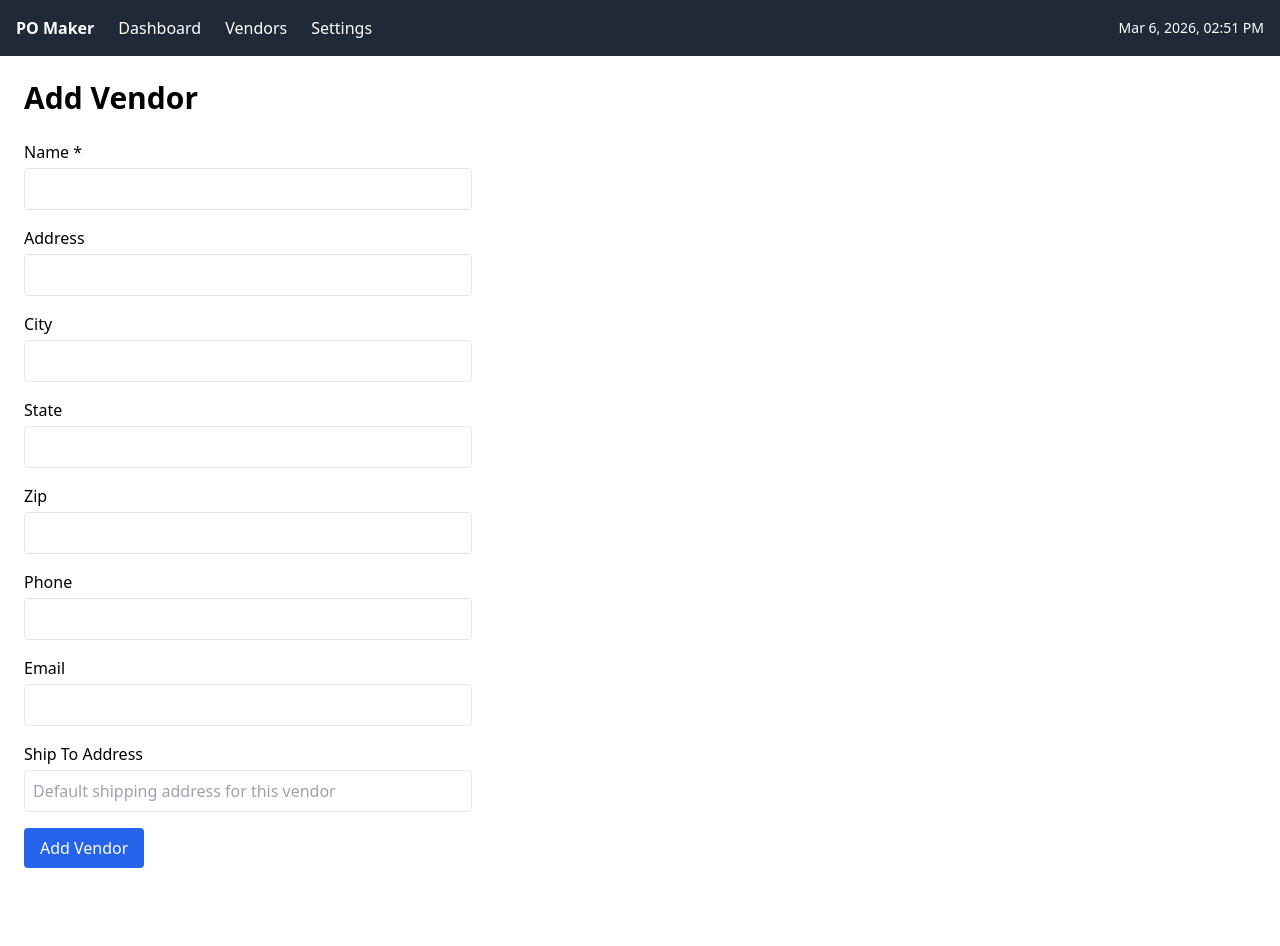
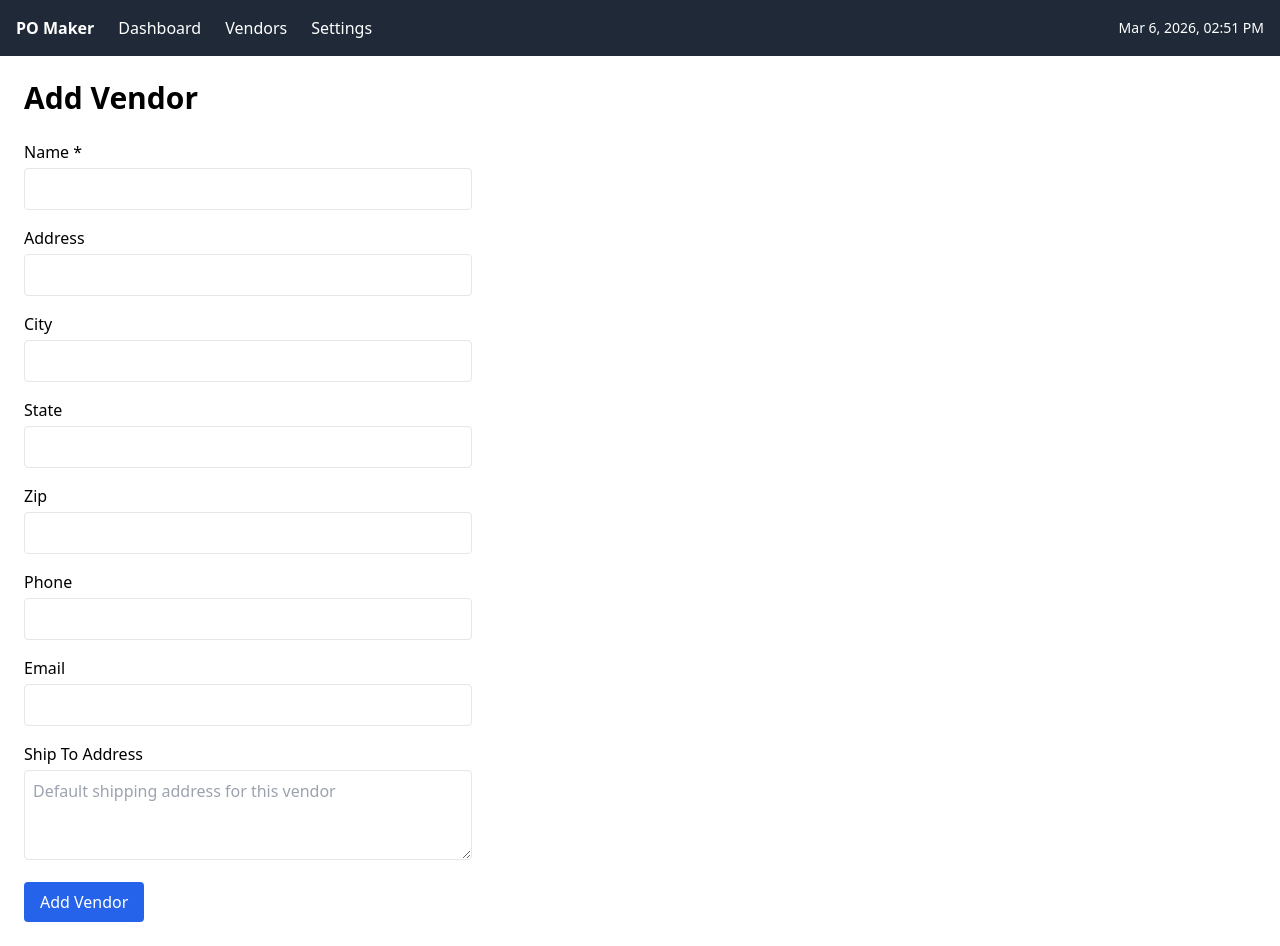
Before and after one commit to ConnorMorley278/po-maker, a Next.js app: page /vendors/new in a window 1280 px wide. Before the commit the page ends 892 px from the top, so only its background shows below. Built offline with nearby package versions, Linux system fonts and the light colour scheme.

Commit message:
feat: change ship_to_address to textarea with 3 rows

```diff
--- a/app/vendors/[id]/edit/page.tsx
+++ b/app/vendors/[id]/edit/page.tsx
@@ -153,13 +153,13 @@ export default function EditVendorPage({ params }: { params: Promise<{ id: strin
 
         <div>
           <label className="block text-sm font-medium mb-1">Ship To Address</label>
-          <input
-            type="text"
+          <textarea
             name="ship_to_address"
             value={vendor.ship_to_address || ''}
             onChange={handleChange}
             className="w-full border p-2 rounded"
             placeholder="Default shipping address for this vendor"
+            rows={3}
           />
         </div>
 
--- a/app/vendors/new/page.tsx
+++ b/app/vendors/new/page.tsx
@@ -121,13 +121,13 @@ export default function AddVendorPage() {
 
         <div>
           <label className="block mb-1">Ship To Address</label>
-          <input
-            type="text"
+          <textarea
             name="ship_to_address"
             value={formData.ship_to_address}
             onChange={handleChange}
             className="w-full border p-2 rounded"
             placeholder="Default shipping address for this vendor"
+            rows={3}
           />
         </div>
 
```
